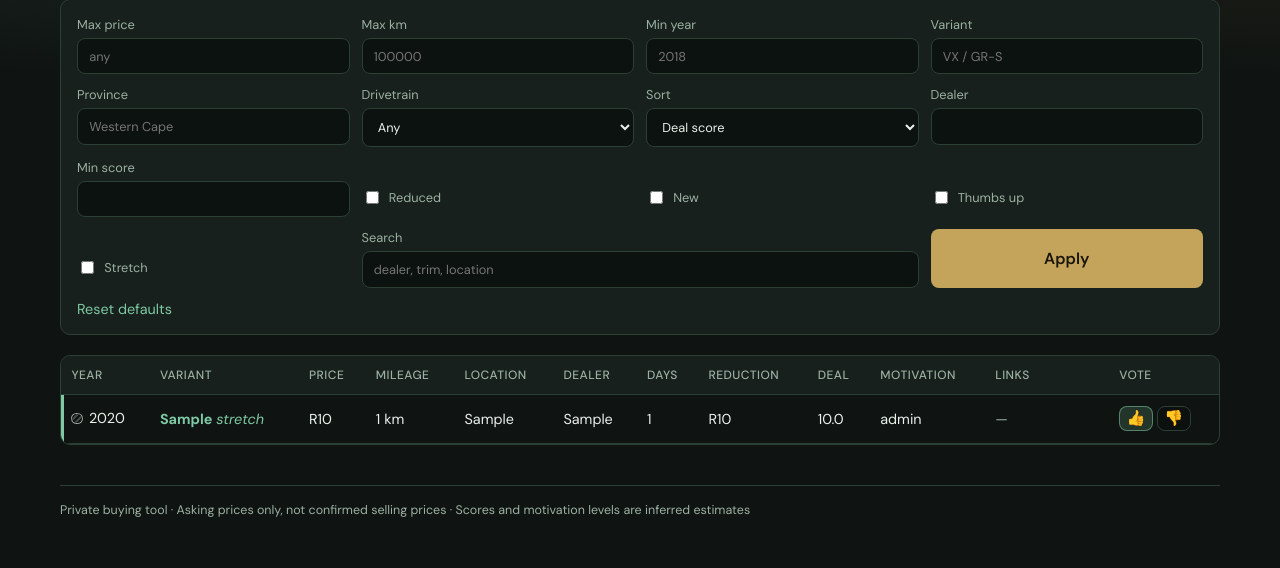
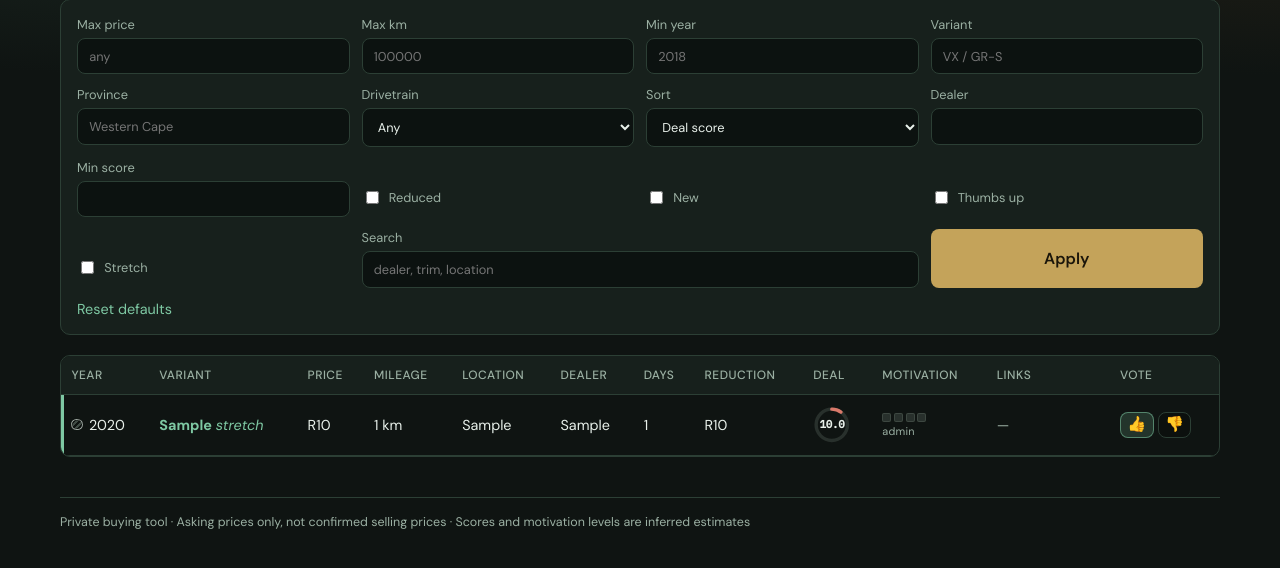
Before and after one commit to adickr/bold, a FastAPI app: page /listings?sort=deal_score_desc in a window 1280 px wide. Shown: the part 175-743 px from the top of the page. Run offline with FastAPI, Linux system fonts and the light colour scheme; the visitor is signed in with stand-in values (Sample User, id 1); tables that the repository leaves empty hold one stand-in row (values such as "Sample post").

Commit message:
Show deal score as a dial and motivation as pips
Replace plain score text in listing tables with a colour-tiered
ring gauge for deal score and a four-pip meter for motivation,
keeping hover breakdown tips.

Co-authored-by: adickr <adickr@users.noreply.github.com>

```diff
--- a/backend/app/static/css/app.css
+++ b/backend/app/static/css/app.css
@@ -217,13 +217,112 @@ table.listings th { color: var(--muted); font-weight: 500; font-size: 0.75rem; t
   display: inline-flex;
   align-items: center;
   cursor: help;
+  outline: none;
+}
+.score-tip:not(.deal-score):not(.motivation-meter) {
   border-bottom: 1px dotted rgba(155, 176, 163, 0.55);
-  outline: none;
 }
 .score-tip:hover,
 .score-tip:focus-visible {
   color: var(--accent-2);
 }
+
+.deal-score {
+  --pct: 0;
+  --ring: var(--muted);
+  display: inline-flex;
+  align-items: center;
+  vertical-align: middle;
+}
+.deal-score.is-hot { --ring: var(--accent-2); }
+.deal-score.is-good { --ring: #9bc27a; }
+.deal-score.is-ok { --ring: var(--accent); }
+.deal-score.is-weak { --ring: var(--danger); }
+.deal-score-dial {
+  position: relative;
+  width: 2.35rem;
+  height: 2.35rem;
+  display: grid;
+  place-items: center;
+}
+.deal-score-dial svg {
+  position: absolute;
+  inset: 0;
+  width: 100%;
+  height: 100%;
+  transform: rotate(-90deg);
+}
+.deal-score-track,
+.deal-score-value {
+  fill: none;
+  stroke-width: 3.25;
+}
+.deal-score-track {
+  stroke: rgba(155, 176, 163, 0.18);
+}
+.deal-score-value {
+  stroke: var(--ring);
+  stroke-linecap: round;
+  stroke-dasharray: var(--pct) 100;
+  transition: stroke-dasharray 0.45s ease, stroke 0.25s ease;
+}
+.deal-score-num {
+  position: relative;
+  z-index: 1;
+  font-family: var(--mono);
+  font-size: 0.68rem;
+  font-weight: 600;
+  letter-spacing: -0.03em;
+  line-height: 1;
+  color: var(--ink);
+}
+.deal-score.score-tip:hover .deal-score-num,
+.deal-score.score-tip:focus-visible .deal-score-num {
+  color: var(--ring);
+}
+
+.motivation-meter {
+  display: inline-grid;
+  gap: 0.22rem;
+  justify-items: start;
+  vertical-align: middle;
+  min-width: 3.4rem;
+}
+.motivation-pips {
+  display: flex;
+  gap: 0.18rem;
+  align-items: center;
+}
+.motivation-pips i {
+  width: 0.55rem;
+  height: 0.55rem;
+  border-radius: 2px;
+  background: rgba(155, 176, 163, 0.18);
+  box-shadow: inset 0 0 0 1px rgba(155, 176, 163, 0.18);
+}
+.motivation-meter.is-l1 .motivation-pips i:nth-child(-n+1),
+.motivation-meter.is-l2 .motivation-pips i:nth-child(-n+2),
+.motivation-meter.is-l3 .motivation-pips i:nth-child(-n+3),
+.motivation-meter.is-l4 .motivation-pips i:nth-child(-n+4) {
+  background: var(--accent);
+  box-shadow: none;
+}
+.motivation-meter.is-l3 .motivation-pips i:nth-child(-n+3),
+.motivation-meter.is-l4 .motivation-pips i:nth-child(-n+4) {
+  background: var(--accent-2);
+}
+.motivation-lbl {
+  font-size: 0.68rem;
+  line-height: 1;
+  color: var(--muted);
+  text-transform: lowercase;
+  letter-spacing: 0.02em;
+}
+.motivation-meter.score-tip:hover .motivation-lbl,
+.motivation-meter.score-tip:focus-visible .motivation-lbl {
+  color: var(--ink);
+}
+
 .score-tip-float {
   position: fixed;
   z-index: 80;
--- a/backend/app/static/js/app.js
+++ b/backend/app/static/js/app.js
@@ -489,22 +489,65 @@ document.querySelectorAll("[data-copy]").forEach((btn) => {
       .join("");
   }
 
+  function dealScoreTier(score) {
+    const n = Number(score);
+    if (!Number.isFinite(n)) return "weak";
+    if (n >= 75) return "hot";
+    if (n >= 60) return "good";
+    if (n >= 45) return "ok";
+    return "weak";
+  }
+
+  function motivationRank(level) {
+    const key = String(level || "").toLowerCase().replace(/\s+/g, "_");
+    if (key === "very_high" || key === "very-high") return 4;
+    if (key === "high") return 3;
+    if (key === "moderate" || key === "medium") return 2;
+    if (key === "low") return 1;
+    return 0;
+  }
+
+  function motivationLabel(level) {
+    const key = String(level || "").toLowerCase().replace(/\s+/g, "_");
+    if (key === "very_high") return "very high";
+    if (key === "moderate") return "moderate";
+    if (key === "high") return "high";
+    if (key === "low") return "low";
+    return level || "—";
+  }
+
   function scoreCellHtml(v) {
     if (v.deal_score == null) return `<span class="score">—</span>`;
-    if (!v.deal_score_breakdown) {
-      return `<span class="score">${escapeHtml(v.deal_score)}</span>`;
-    }
-    const payload = escapeHtml(JSON.stringify(v.deal_score_breakdown));
-    return `<span class="score score-tip" tabindex="0" data-tip-kind="deal" data-score-tip="${payload}">${escapeHtml(v.deal_score)}</span>`;
+    const score = v.deal_score;
+    const pct = Math.max(0, Math.min(100, Number(score) || 0));
+    const tier = dealScoreTier(score);
+    const tipClass = v.deal_score_breakdown ? " score-tip" : "";
+    const tipAttrs = v.deal_score_breakdown
+      ? ` tabindex="0" data-tip-kind="deal" data-score-tip="${escapeHtml(JSON.stringify(v.deal_score_breakdown))}"`
+      : "";
+    return `<span class="deal-score is-${tier}${tipClass}"${tipAttrs} style="--pct: ${pct}" aria-label="Deal score ${escapeHtml(score)} of 100">
+      <span class="deal-score-dial" aria-hidden="true">
+        <svg viewBox="0 0 36 36">
+          <circle class="deal-score-track" cx="18" cy="18" r="15" pathLength="100"></circle>
+          <circle class="deal-score-value" cx="18" cy="18" r="15" pathLength="100"></circle>
+        </svg>
+        <span class="deal-score-num">${escapeHtml(score)}</span>
+      </span>
+    </span>`;
   }
 
   function motivationCellHtml(v) {
     if (!v.motivation_level) return `<span class="score">—</span>`;
-    if (!v.motivation_breakdown) {
-      return `<span class="score">${escapeHtml(v.motivation_level)}</span>`;
-    }
-    const payload = escapeHtml(JSON.stringify(v.motivation_breakdown));
-    return `<span class="score score-tip motivation-tip" tabindex="0" data-tip-kind="motivation" data-score-tip="${payload}">${escapeHtml(v.motivation_level)}</span>`;
+    const rank = motivationRank(v.motivation_level);
+    const label = motivationLabel(v.motivation_level);
+    const tipClass = v.motivation_breakdown ? " score-tip motivation-tip" : "";
+    const tipAttrs = v.motivation_breakdown
+      ? ` tabindex="0" data-tip-kind="motivation" data-score-tip="${escapeHtml(JSON.stringify(v.motivation_breakdown))}"`
+      : "";
+    return `<span class="motivation-meter is-l${rank}${tipClass}"${tipAttrs} data-level="${rank}" aria-label="Motivation ${escapeHtml(label)}">
+      <span class="motivation-pips" aria-hidden="true"><i></i><i></i><i></i><i></i></span>
+      <span class="motivation-lbl">${escapeHtml(label)}</span>
+    </span>`;
   }
 
   function yearCellHtml(v) {
--- a/backend/app/templates/pages/shortlist.html
+++ b/backend/app/templates/pages/shortlist.html
@@ -1,6 +1,7 @@
 {% extends "partials/base.html" %}
 {% block title %}Shortlist · Fortuner Agent{% endblock %}
 {% block content %}
+{% from "partials/score_widgets.html" import deal_score_widget, motivation_widget %}
 <section class="section-head">
   <h1>Shortlist</h1>
   <p class="lede">Compare interest, contact status, and offers side by side.</p>
@@ -39,8 +40,8 @@
         </td>
         <td>{{ e.canonical_vehicle.current_lowest_price | zar }}</td>
         <td>{% if e.canonical_vehicle.current_mileage_km %}{{ "{:,}".format(e.canonical_vehicle.current_mileage_km) }} km{% else %}—{% endif %}</td>
-        <td>{{ e.canonical_vehicle.deal_score or '—' }}</td>
-        <td>{{ e.canonical_vehicle.motivation_level or '—' }}</td>
+        <td>{{ deal_score_widget(e.canonical_vehicle.deal_score, e.canonical_vehicle.deal_score_breakdown) }}</td>
+        <td>{{ motivation_widget(e.canonical_vehicle.motivation_level, e.canonical_vehicle.motivation_breakdown) }}</td>
         <td>{{ e.status.replace('_', ' ') }}</td>
         <td>{{ e.interest_level }}</td>
         <td>{{ e.offered_price_zar | zar }}</td>
--- /dev/null
+++ b/backend/app/templates/partials/score_widgets.html
@@ -0,0 +1,66 @@
+{# Visual score widgets for listing tables. #}
+
+{% macro deal_tier(score) -%}
+{%- if score is none -%}
+{%- elif score >= 75 -%}hot
+{%- elif score >= 60 -%}good
+{%- elif score >= 45 -%}ok
+{%- else -%}weak
+{%- endif -%}
+{%- endmacro %}
+
+{% macro motivation_rank(level) -%}
+{%- set key = (level or '')|lower|replace(' ', '_') -%}
+{%- if key in ['very_high', 'very-high'] -%}4
+{%- elif key == 'high' -%}3
+{%- elif key in ['moderate', 'medium'] -%}2
+{%- elif key == 'low' -%}1
+{%- else -%}0
+{%- endif -%}
+{%- endmacro %}
+
+{% macro motivation_label(level) -%}
+{%- set key = (level or '')|lower|replace(' ', '_') -%}
+{%- if key == 'very_high' -%}very high
+{%- elif key == 'moderate' -%}moderate
+{%- elif key == 'high' -%}high
+{%- elif key == 'low' -%}low
+{%- else -%}{{ level or '—' }}
+{%- endif -%}
+{%- endmacro %}
+
+{% macro deal_score_widget(score, breakdown=None) -%}
+{%- if score is none -%}
+<span class="score">—</span>
+{%- else -%}
+{%- set pct = score if score < 100 else 100 -%}
+{%- set tier = deal_tier(score) -%}
+<span class="deal-score is-{{ tier }}{% if breakdown %} score-tip{% endif %}"
+      style="--pct: {{ pct }}"
+      {% if breakdown %}tabindex="0" data-tip-kind="deal" data-score-tip="{{ breakdown | tojson | forceescape }}"{% endif %}
+      aria-label="Deal score {{ score }} of 100">
+  <span class="deal-score-dial" aria-hidden="true">
+    <svg viewBox="0 0 36 36">
+      <circle class="deal-score-track" cx="18" cy="18" r="15" pathLength="100"></circle>
+      <circle class="deal-score-value" cx="18" cy="18" r="15" pathLength="100"></circle>
+    </svg>
+    <span class="deal-score-num">{{ score }}</span>
+  </span>
+</span>
+{%- endif -%}
+{%- endmacro %}
+
+{% macro motivation_widget(level, breakdown=None) -%}
+{%- if not level -%}
+<span class="score">—</span>
+{%- else -%}
+{%- set rank = motivation_rank(level) -%}
+<span class="motivation-meter is-l{{ rank }}{% if breakdown %} score-tip motivation-tip{% endif %}"
+      data-level="{{ rank }}"
+      {% if breakdown %}tabindex="0" data-tip-kind="motivation" data-score-tip="{{ breakdown | tojson | forceescape }}"{% endif %}
+      aria-label="Motivation {{ motivation_label(level) }}">
+  <span class="motivation-pips" aria-hidden="true"><i></i><i></i><i></i><i></i></span>
+  <span class="motivation-lbl">{{ motivation_label(level) }}</span>
+</span>
+{%- endif -%}
+{%- endmacro %}
--- a/backend/app/templates/partials/vehicle_table.html
+++ b/backend/app/templates/partials/vehicle_table.html
@@ -1,3 +1,4 @@
+{% from "partials/score_widgets.html" import deal_score_widget, motivation_widget %}
 <div class="table-wrap">
   <table class="listings">
     <thead>
@@ -38,20 +39,8 @@
         <td>{{ v.dealer or '—' }}</td>
         <td>{{ v.days_tracked }}</td>
         <td>{% if v.total_reduction %}{{ v.total_reduction | zar }}{% else %}—{% endif %}</td>
-        <td>
-          {% if v.deal_score is not none and v.deal_score_breakdown %}
-          <span class="score score-tip" tabindex="0" data-score-tip="{{ v.deal_score_breakdown | tojson | forceescape }}">{{ v.deal_score }}</span>
-          {% else %}
-          <span class="score">{{ v.deal_score if v.deal_score is not none else '—' }}</span>
-          {% endif %}
-        </td>
-        <td>
-          {% if v.motivation_level and v.motivation_breakdown %}
-          <span class="score score-tip motivation-tip" tabindex="0" data-tip-kind="motivation" data-score-tip="{{ v.motivation_breakdown | tojson | forceescape }}">{{ v.motivation_level }}</span>
-          {% else %}
-          <span class="score">{{ v.motivation_level or '—' }}</span>
-          {% endif %}
-        </td>
+        <td>{{ deal_score_widget(v.deal_score, v.deal_score_breakdown) }}</td>
+        <td>{{ motivation_widget(v.motivation_level, v.motivation_breakdown) }}</td>
         <td class="links-cell">
           <div class="source-links">
             {% for s in v.sources if s.status in ['active', 'relisted'] and s.url %}
```
